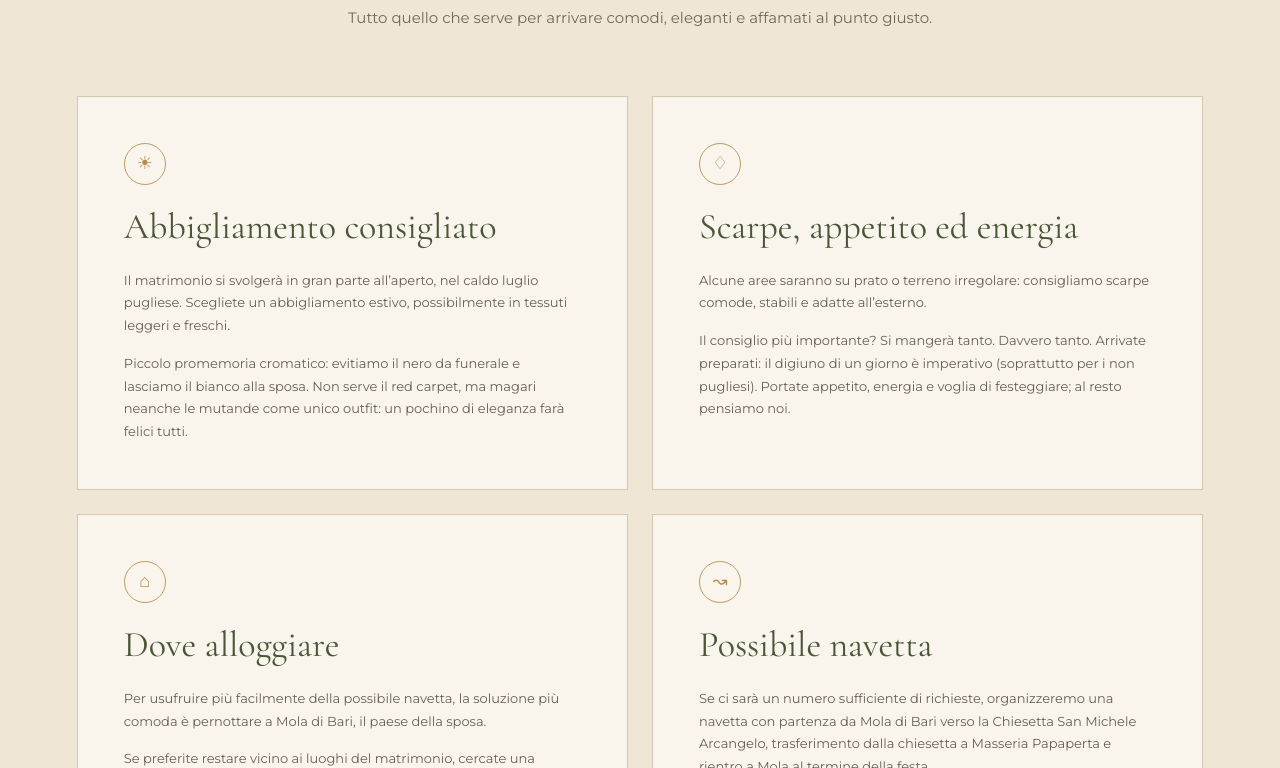
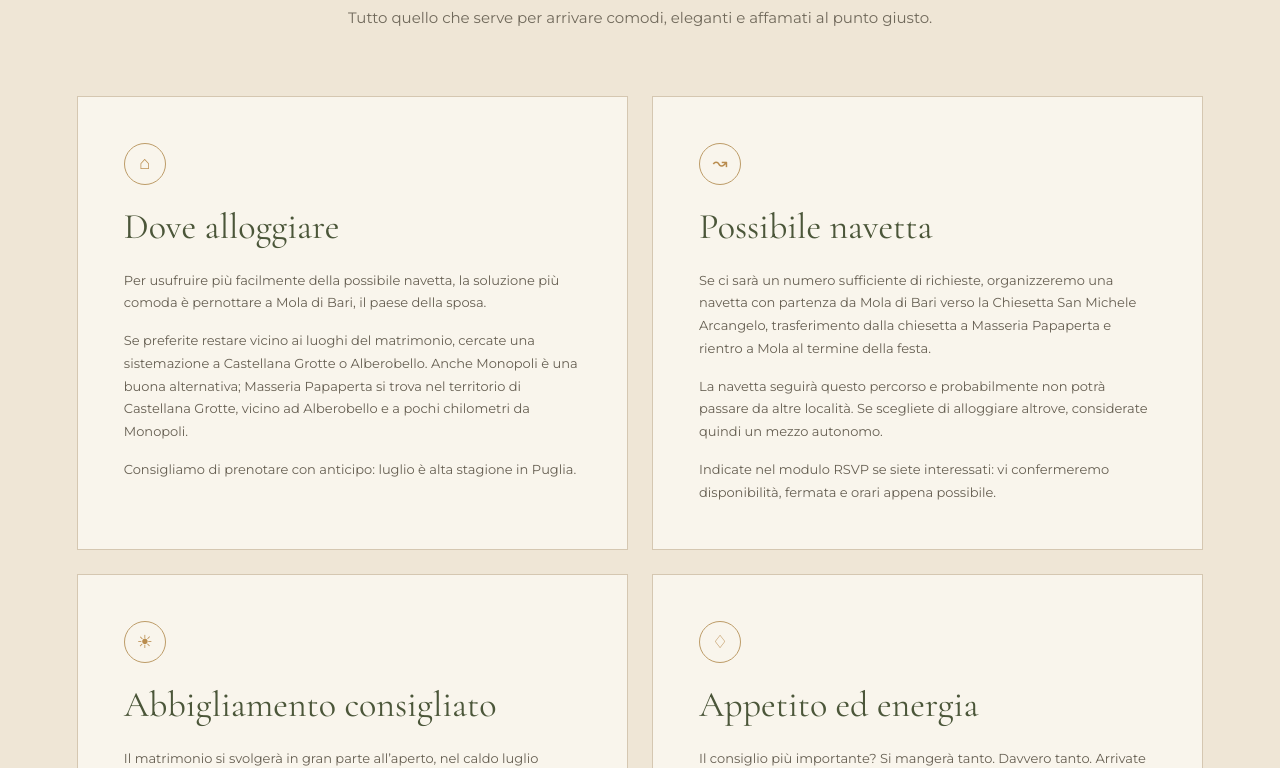
Before and after one commit to ovaccarelli/David-Ornella, a Next.js app: page / in a window 1280 px wide. Shown: the part 2952-3720 px from the top of the page. Built offline with nearby package versions, Linux system fonts and the light colour scheme.

Commit message:
content: reorder and refine guest advice

```diff
--- a/_data/site.ts
+++ b/_data/site.ts
@@ -27,15 +27,15 @@ export const giftDetails = {
 
 export const guestTips = [
   {
+    icon: "⌂",
+  },
+  {
+    icon: "↝",
+  },
+  {
     icon: "☀",
   },
   {
     icon: "♢",
   },
-  {
-    icon: "⌂",
-  },
-  {
-    icon: "↝",
-  },
 ];
--- a/_data/translations.ts
+++ b/_data/translations.ts
@@ -16,10 +16,10 @@ export const translations = {
     guide: {
       eyebrow: "Utilità per gli ospiti", title: "Qualche consiglio per", titleSecond: "sopravvivere alla giornata", intro: "Tutto quello che serve per arrivare comodi, eleganti e affamati al punto giusto.",
       tips: [
-        { title: "Abbigliamento consigliato", text: ["Il matrimonio si svolgerà in gran parte all’aperto, nel caldo luglio pugliese. Scegliete un abbigliamento estivo, possibilmente in tessuti leggeri e freschi.", "Piccolo promemoria cromatico: evitiamo il nero da funerale e lasciamo il bianco alla sposa. Non serve il red carpet, ma magari neanche le mutande come unico outfit: un pochino di eleganza farà felici tutti."] },
-        { title: "Scarpe, appetito ed energia", text: ["Alcune aree saranno su prato o terreno irregolare: consigliamo scarpe comode, stabili e adatte all’esterno.", "Il consiglio più importante? Si mangerà tanto. Davvero tanto. Arrivate preparati: il digiuno di un giorno è imperativo (soprattutto per i non pugliesi). Portate appetito, energia e voglia di festeggiare; al resto pensiamo noi."] },
         { title: "Dove alloggiare", text: ["Per usufruire più facilmente della possibile navetta, la soluzione più comoda è pernottare a Mola di Bari, il paese della sposa.", "Se preferite restare vicino ai luoghi del matrimonio, cercate una sistemazione a Castellana Grotte o Alberobello. Anche Monopoli è una buona alternativa; Masseria Papaperta si trova nel territorio di Castellana Grotte, vicino ad Alberobello e a pochi chilometri da Monopoli.", "Consigliamo di prenotare con anticipo: luglio è alta stagione in Puglia."] },
         { title: "Possibile navetta", text: ["Se ci sarà un numero sufficiente di richieste, organizzeremo una navetta con partenza da Mola di Bari verso la Chiesetta San Michele Arcangelo, trasferimento dalla chiesetta a Masseria Papaperta e rientro a Mola al termine della festa.", "La navetta seguirà questo percorso e probabilmente non potrà passare da altre località. Se scegliete di alloggiare altrove, considerate quindi un mezzo autonomo.", "Indicate nel modulo RSVP se siete interessati: vi confermeremo disponibilità, fermata e orari appena possibile."] },
+        { title: "Abbigliamento consigliato", text: ["Il matrimonio si svolgerà in gran parte all’aperto, nel caldo luglio pugliese. Scegliete un abbigliamento estivo, possibilmente in tessuti leggeri e freschi.", "Alcune aree saranno su prato o terreno irregolare: consigliamo scarpe comode, stabili e adatte all’esterno."] },
+        { title: "Appetito ed energia", text: ["Il consiglio più importante? Si mangerà tanto. Davvero tanto. Arrivate preparati: il digiuno di un giorno è imperativo (soprattutto per i non pugliesi). Portate appetito, energia e voglia di festeggiare; al resto pensiamo noi."] },
       ],
     },
     rsvp: {
@@ -46,10 +46,10 @@ export const translations = {
     guide: {
       eyebrow: "Useful information", title: "A few tips to", titleSecond: "survive the day", intro: "Everything you need to arrive comfortable, elegant and appropriately hungry.",
       tips: [
-        { title: "Suggested attire", text: ["Much of the wedding will take place outdoors in the Puglian July heat. Choose summer clothing in light, breathable fabrics.", "A small colour reminder: avoid funeral black and leave bridal white to the bride. No red carpet look is required, but perhaps don’t wear only your underwear either—a little elegance will make everyone happy."] },
-        { title: "Shoes, appetite & energy", text: ["Some areas may be on grass or uneven ground, so we recommend comfortable, stable shoes suitable for outdoors.", "The most important advice? There will be a lot of food. A lot. Come prepared: a full day of fasting is imperative, especially for non-Puglians. Bring your appetite, energy and desire to celebrate; we’ll take care of the rest."] },
         { title: "Where to stay", text: ["For easier access to the possible shuttle, the most convenient choice is to stay in Mola di Bari, the bride’s hometown.", "To stay closer to the wedding venues, look in Castellana Grotte or Alberobello. Monopoli is also a good option; Masseria Papaperta lies within Castellana Grotte, near Alberobello and a few kilometres from Monopoli.", "We recommend booking early: July is high season in Puglia."] },
         { title: "Possible shuttle", text: ["If there is sufficient demand, we will arrange a shuttle from Mola di Bari to San Michele Arcangelo Church, then from the church to Masseria Papaperta, with a return to Mola after the party.", "The shuttle will follow this route and probably cannot stop in other towns. If you stay elsewhere, please plan for your own transport.", "Indicate your interest in the RSVP form; we will confirm availability, stops and times as soon as possible."] },
+        { title: "Suggested attire", text: ["Much of the wedding will take place outdoors in the Puglian July heat. Choose summer clothing in light, breathable fabrics.", "Some areas may be on grass or uneven ground, so we recommend comfortable, stable shoes suitable for outdoors."] },
+        { title: "Appetite & energy", text: ["The most important advice? There will be a lot of food. A lot. Come prepared: a full day of fasting is imperative, especially for non-Puglians. Bring your appetite, energy and desire to celebrate; we’ll take care of the rest."] },
       ],
     },
     rsvp: {
@@ -76,10 +76,10 @@ export const translations = {
     guide: {
       eyebrow: "Informations pratiques", title: "Quelques conseils pour", titleSecond: "survivre à la journée", intro: "Tout ce qu’il faut pour arriver à l’aise, élégant et suffisamment affamé.",
       tips: [
-        { title: "Tenue conseillée", text: ["Une grande partie du mariage se déroulera en plein air, sous la chaleur de juillet dans les Pouilles. Privilégiez une tenue estivale et des tissus légers et respirants.", "Petit rappel de couleurs : évitons le noir funéraire et laissons le blanc nuptial à la mariée. Nul besoin d’une tenue de tapis rouge, mais évitez peut-être les sous-vêtements comme seul look : une petite touche d’élégance fera plaisir à tout le monde."] },
-        { title: "Chaussures, appétit et énergie", text: ["Certaines zones seront sur de l’herbe ou un sol irrégulier : choisissez des chaussures confortables, stables et adaptées à l’extérieur.", "Le conseil le plus important ? On mangera beaucoup. Vraiment beaucoup. Préparez-vous : une journée de jeûne est impérative, surtout pour les non-Pouillais. Apportez appétit, énergie et envie de faire la fête ; nous nous occupons du reste."] },
         { title: "Où loger", text: ["Pour profiter plus facilement de l’éventuelle navette, le plus pratique est de séjourner à Mola di Bari, la ville de la mariée.", "Pour rester près des lieux du mariage, cherchez un hébergement à Castellana Grotte ou Alberobello. Monopoli est également une bonne option ; la Masseria Papaperta se trouve sur le territoire de Castellana Grotte, près d’Alberobello et à quelques kilomètres de Monopoli.", "Nous vous conseillons de réserver tôt : juillet est la haute saison dans les Pouilles."] },
         { title: "Navette éventuelle", text: ["Si les demandes sont suffisantes, nous organiserons une navette de Mola di Bari vers l’église San Michele Arcangelo, puis de l’église à la Masseria Papaperta, avec retour à Mola après la fête.", "La navette suivra cet itinéraire et ne pourra probablement pas desservir d’autres villes. Si vous logez ailleurs, prévoyez votre propre moyen de transport.", "Indiquez votre intérêt dans le formulaire RSVP ; nous confirmerons la disponibilité, les arrêts et les horaires dès que possible."] },
+        { title: "Tenue conseillée", text: ["Une grande partie du mariage se déroulera en plein air, sous la chaleur de juillet dans les Pouilles. Privilégiez une tenue estivale et des tissus légers et respirants.", "Certaines zones seront sur de l’herbe ou un sol irrégulier : choisissez des chaussures confortables, stables et adaptées à l’extérieur."] },
+        { title: "Appétit et énergie", text: ["Le conseil le plus important ? On mangera beaucoup. Vraiment beaucoup. Préparez-vous : une journée de jeûne est impérative, surtout pour les non-Pouillais. Apportez appétit, énergie et envie de faire la fête ; nous nous occupons du reste."] },
       ],
     },
     rsvp: {
```
Also changed, not shown: 23 other files (tests, documents, lock files or other folders).
